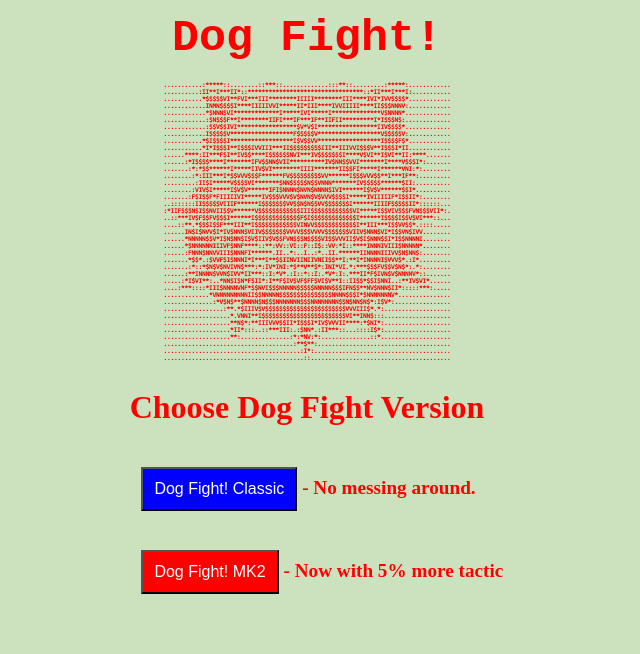
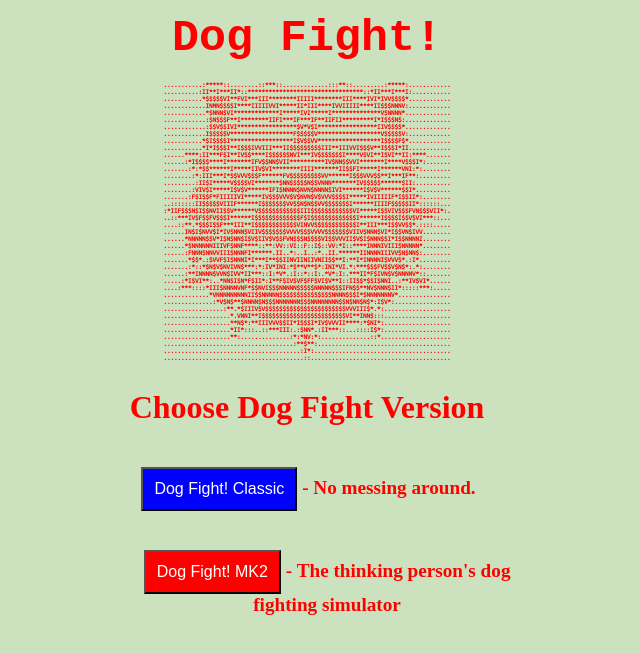
Before and after one commit to TristanMalloch/Dog-Fight, a plain HTML site: page index.html in a window 1280 px wide. Shown: the whole page, without its empty margins (333-973 px from the left). Drawn offline with Linux system fonts and the light colour scheme.

Commit message:
Update Dog Fight MK2 desc

```diff
--- a/index.html
+++ b/index.html
@@ -135,7 +135,7 @@ text-rendering: optimizeSpeed;
 			<label for="dogFightClassicButton"> - No messing around.</label>
 			</li>
 			<li><button id="dogFightMK2Button" onclick="window.location.href='DogFightMK2.html';">Dog Fight! MK2</button>
-			<label for="dogFightMK2Button"> - Now with 5% more tactic</label>
+			<label for="dogFightMK2Button"> - The thinking person's dog fighting simulator</label>
 			</li>
 		</ul>
 
```
